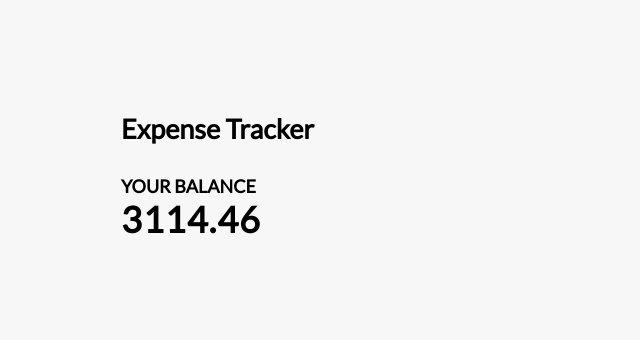
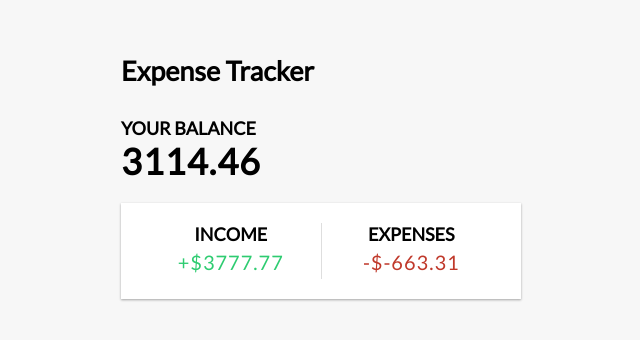
Before and after one commit to RoboCode9/expense-tracker, a Vue app: page / in a window 1280 px wide. Shown: the part 220-560 px from the top of the page, without its empty margins (319-959 px from the left). Built offline with nearby package versions, Linux system fonts and the light colour scheme.

Commit message:
added income expense component

```diff
--- a/src/App.vue
+++ b/src/App.vue
@@ -1,6 +1,7 @@
 <script setup>
   import Header from './components/Header.vue';
   import Balance from './components/Balance.vue';
+  import IncomeExpenses from './components/IncomeExpenses.vue';
   import {computed, ref} from 'vue'
 
   const transactions = ref([
@@ -17,11 +18,32 @@
       return acc + transaction.amount
     }, 0)
   })
+
+  //get income by adding all positive values
+  const income = computed( () => {
+    return transactions.value
+    .filter((transaction) => transaction.amount > 0)
+    .reduce((acc, transaction) => {
+      return acc + transaction.amount
+    }, 0)
+  })
+
+  //get expenses by adding all negative values
+  const expense = computed( () => {
+    return transactions.value
+    .filter((transaction) => transaction.amount < 0)
+    .reduce((acc, transaction) => {
+      return acc + transaction.amount
+    }, 0)
+  })
+
+
 </script>
 
 <template>
   <Header></Header>
   <div class="container">
     <Balance :total="total"></Balance>
+    <IncomeExpenses :income="income" :expense="expense"></IncomeExpenses>
   </div>
 </template>
--- /dev/null
+++ b/src/components/IncomeExpenses.vue
@@ -0,0 +1,27 @@
+<template>
+    <div class="inc-exp-container">
+        <div>
+            <h4>Income</h4>
+            <p id="money-plus" class="money plus">+${{ income }}</p>
+        </div>
+
+        <div>
+            <h4>Expenses</h4>
+            <p id="money-minus" class="money minus">-${{ expense }}</p>
+        </div>
+    </div>
+</template>
+
+<script setup>
+    import { defineProps } from 'vue';
+    const props = defineProps({
+        income: {
+            type: Number,
+            require: true,
+        },
+        expense: {
+            type: Number,
+            require: true,
+        }
+    })
+</script>
```
